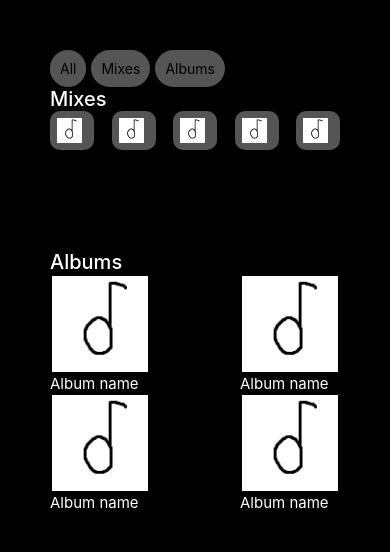
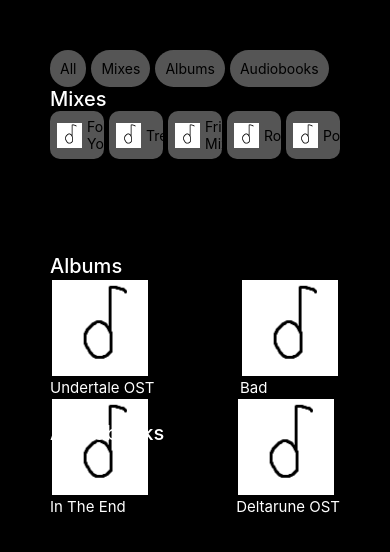
Before and after one commit to Obspogon/ALI_A1, a React Native app: screen / in a window 390 px wide. Shown: the top 552 px of the page. Built offline with nearby package versions, Linux system fonts and the light colour scheme.

Commit message:
switch more to props

```diff
--- a/AlbumComponent.js
+++ b/AlbumComponent.js
@@ -1,10 +1,10 @@
 import { StyleSheet, View, Image, Text } from "react-native";
 
-export default function AlbumComponent() {
+export default function AlbumComponent(props) {
 	return (
 		<View style={styles.albumComponent}>
 			<Image style={styles.albumImage} source={require("./assets/album.png")} />
-			<Text style={styles.text}>Album name</Text>
+			<Text style={styles.text}>{props.name}</Text>
 		</View>
 	);
 }
--- a/App.js
+++ b/App.js
@@ -11,22 +11,24 @@
 				<MenuComponent text="All" />
 				<MenuComponent text="Mixes" />
 				<MenuComponent text="Albums" />
+				<MenuComponent text="Audiobooks" />
 			</View>
 			<Text style={[styles.text, styles.header]}>Mixes</Text>
 			<View style={styles.mixLayout}>
-				<MixComponent />
-				<MixComponent />
-				<MixComponent />
-				<MixComponent />
-				<MixComponent />
+				<MixComponent name="For You" />
+				<MixComponent name="Trending" />
+				<MixComponent name="Friends Mix" />
+				<MixComponent name="Rock" />
+				<MixComponent name="Pop" />
 			</View>
 			<Text style={[styles.text, styles.header]}>Albums</Text>
 			<View style={styles.albumLayout}>
-				<AlbumComponent />
-				<AlbumComponent />
-				<AlbumComponent />
-				<AlbumComponent />
+				<AlbumComponent name="Undertale OST" />
+				<AlbumComponent name="Bad" />
+				<AlbumComponent name="In The End" />
+				<AlbumComponent name="Deltarune OST" />
 			</View>
+			<Text style={[styles.text, styles.header]}>Audiobooks</Text>
 			<StatusBar style="auto" />
 		</ScrollView>
 	);
--- a/MixComponent.js
+++ b/MixComponent.js
@@ -11,9 +11,9 @@
 
 const styles = StyleSheet.create({
 	mixComponent: {
+		flex: 1 / 2,
 		flexDirection: "row",
 		flexWrap: "nowrap",
-		justifyContent: "space-between",
 		alignItems: "center",
 		backgroundColor: "#555",
 		borderRadius: 10,
```
